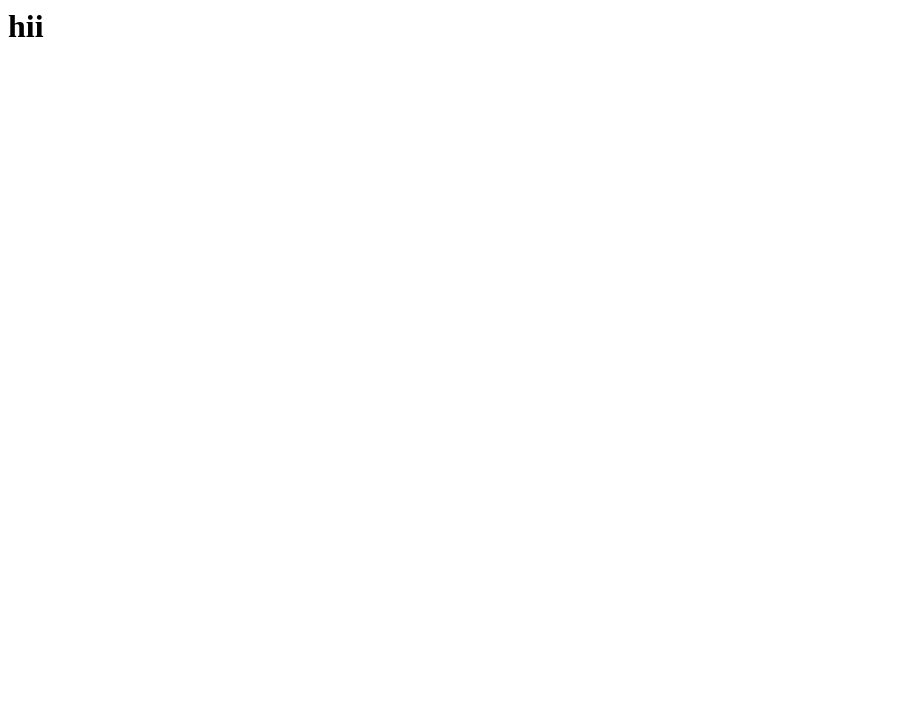
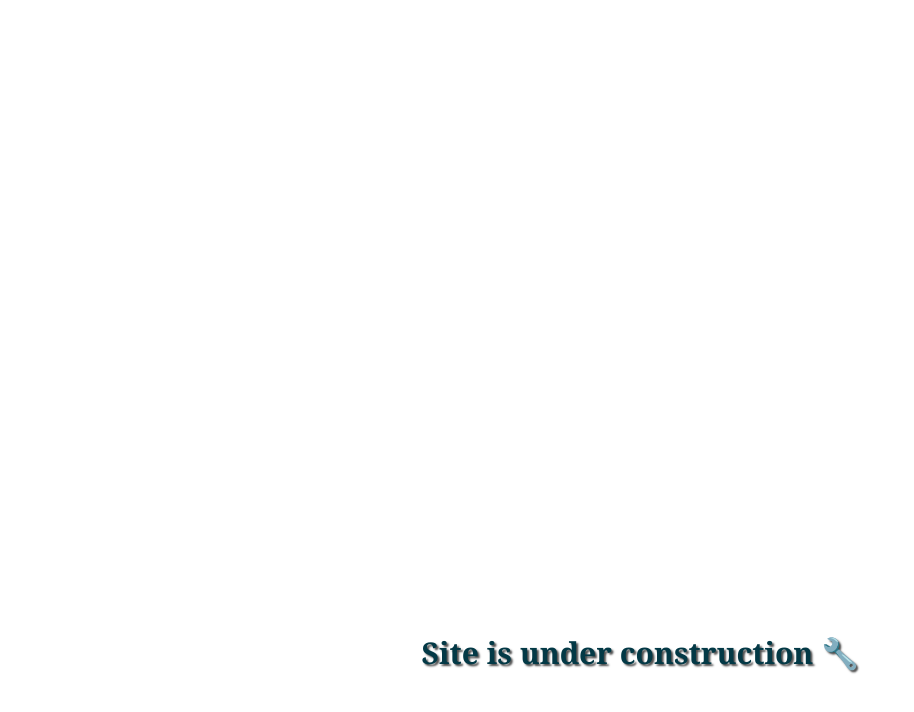
Before and after one commit to Incurithm/incurithm.github.io, a plain HTML site: page index.html in a window 1280 px wide. Shown: the whole page, without its empty margins (0-914 px from the left). Drawn offline with Linux system fonts and the light colour scheme.

Commit message:
Update index.html

```diff
--- a/index.html
+++ b/index.html
@@ -1 +1,57 @@
-<h1> hii </h1>
+<!DOCTYPE html>
+
+<html>
+
+  <head>
+
+    <meta http-equiv="content-type" content="text/html; charset=utf-8" />
+
+    <meta name="Incurithm" content="The Runway for Incubating Algorithms.">
+
+    <title>Incurithm Open-Source</title>
+
+
+
+    <style type="text/css" media="all">
+
+     #launch{
+
+        color: #033946;
+
+        text-align: center;
+
+        margin-top: 50%;
+
+        text-shadow: 2px 2px 2px rgba(0,0,0,0.7);
+
+
+
+        font-weight: bold;
+
+        font-family:Georgia;
+
+        font-size: 20px;
+
+      }
+
+      body{
+
+        background-color: #ffffff;
+
+      }
+
+    </style>
+
+  </head>
+
+  <body>
+
+    <div id="launch">
+
+      <h2>Site is under construction 🔧</h2>
+
+    </div>
+
+  </body>
+
+</html>
```
